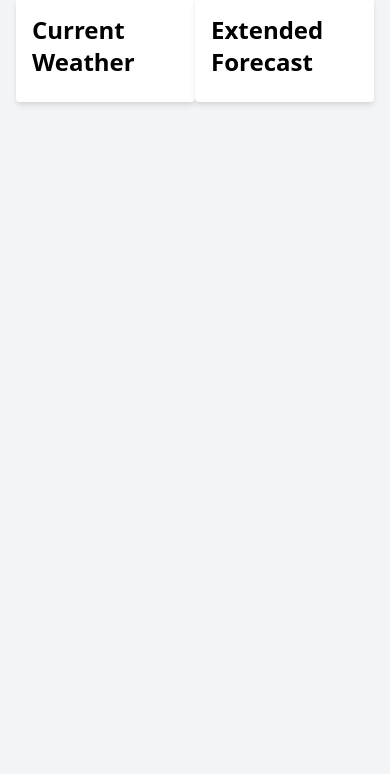
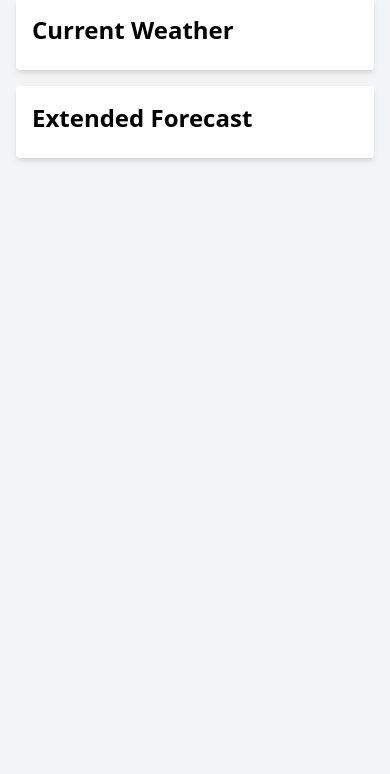
Before and after one commit to sanjupssujatha1999/weather-forecast-app, a plain HTML site: page index.html in a window 390 px wide. Shown: the part 70-844 px from the top of the page. Drawn offline with nearby package versions, Linux system fonts and the light colour scheme; no server answers.

Commit message:
Enhance UI design and ensure responsiveness using Tailwind CSS

```diff
--- a/index.html
+++ b/index.html
@@ -9,12 +9,12 @@
 <body class="bg-gray-100">
     <div class="container mx-auto p-4">
         <h1 class="text-3xl font-bold text-center mb-4">Weather Forecast</h1>
-        <div class="weather-info flex justify-between">
-            <div class="current-weather w-1/2 p-4 bg-white shadow-md rounded">
+        <div class="weather-info flex flex-col md:flex-row justify-between">
+            <div class="current-weather w-full md:w-1/2 p-4 bg-white shadow-md rounded mb-4 md:mb-0">
                 <h2 class="text-2xl font-semibold mb-2">Current Weather</h2>
                 <p id="current-weather" class="text-lg"></p>
             </div>
-            <div class="forecast w-1/2 p-4 bg-white shadow-md rounded">
+            <div class="forecast w-full md:w-1/2 p-4 bg-white shadow-md rounded">
                 <h2 class="text-2xl font-semibold mb-2">Extended Forecast</h2>
                 <div id="forecast" class="flex flex-wrap"></div>
             </div>
```
